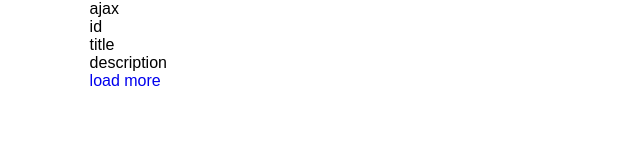
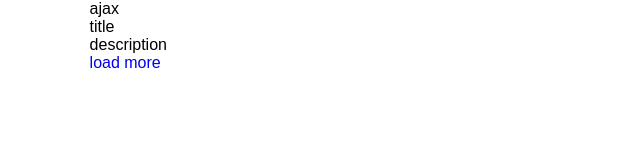
Before and after one commit to katiullahaxioned/js_task_AJAX_1, a plain HTML site: page index.html in a window 1280 px wide. Shown: the whole page, without its empty margins (0-640 px from the left). Drawn offline with Linux system fonts and the light colour scheme.

Commit message:
element removed that output data id

```diff
--- a/index.html
+++ b/index.html
@@ -26,7 +26,6 @@
         <div class="wrapper">
           <ul class="api-lists">
             <li class="api-list-item">
-              <p class="data api-id" style="width: 60px;">id</p>
               <p class="data api-title">title</p>
               <p class="data api-description">description</p>
             </li>
```
